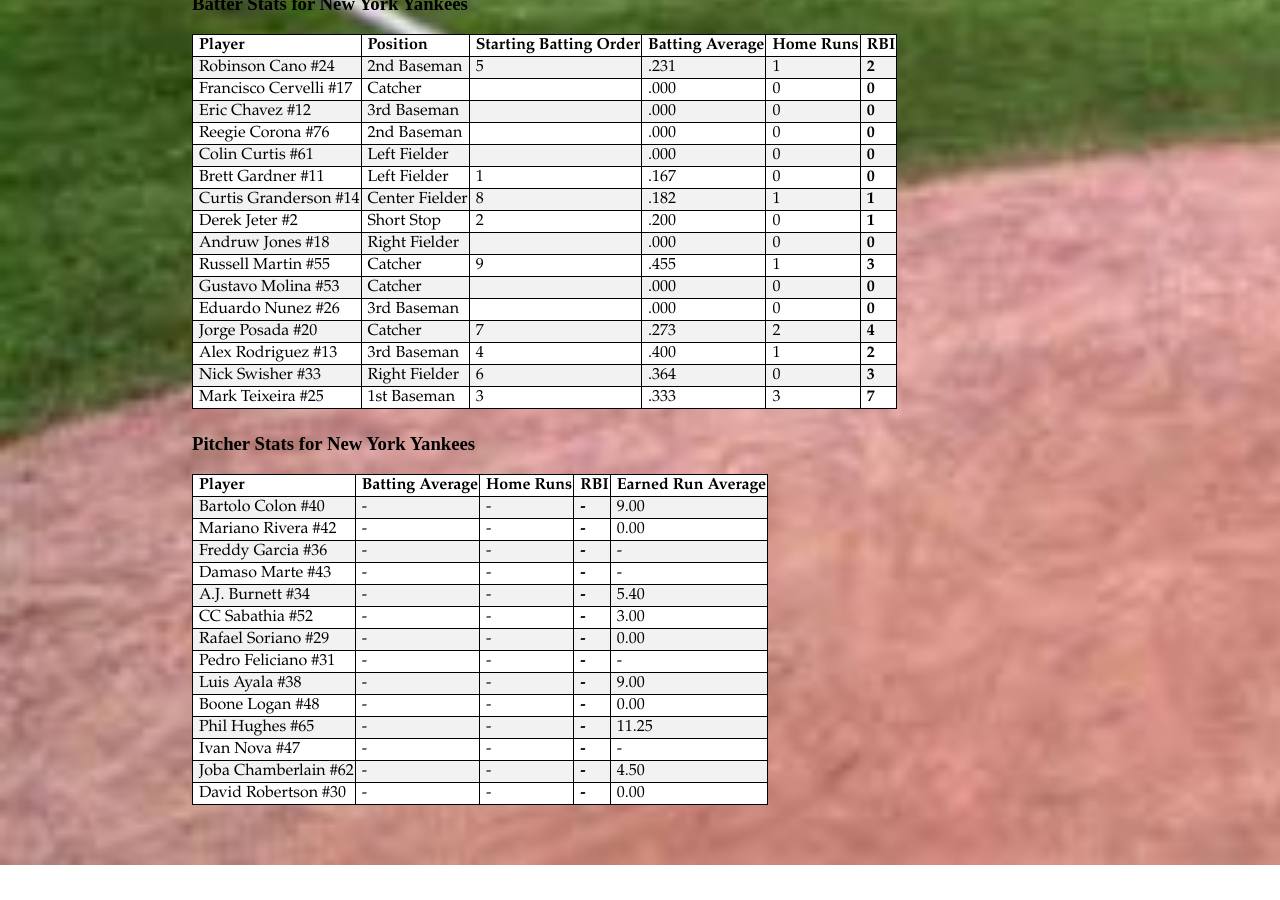
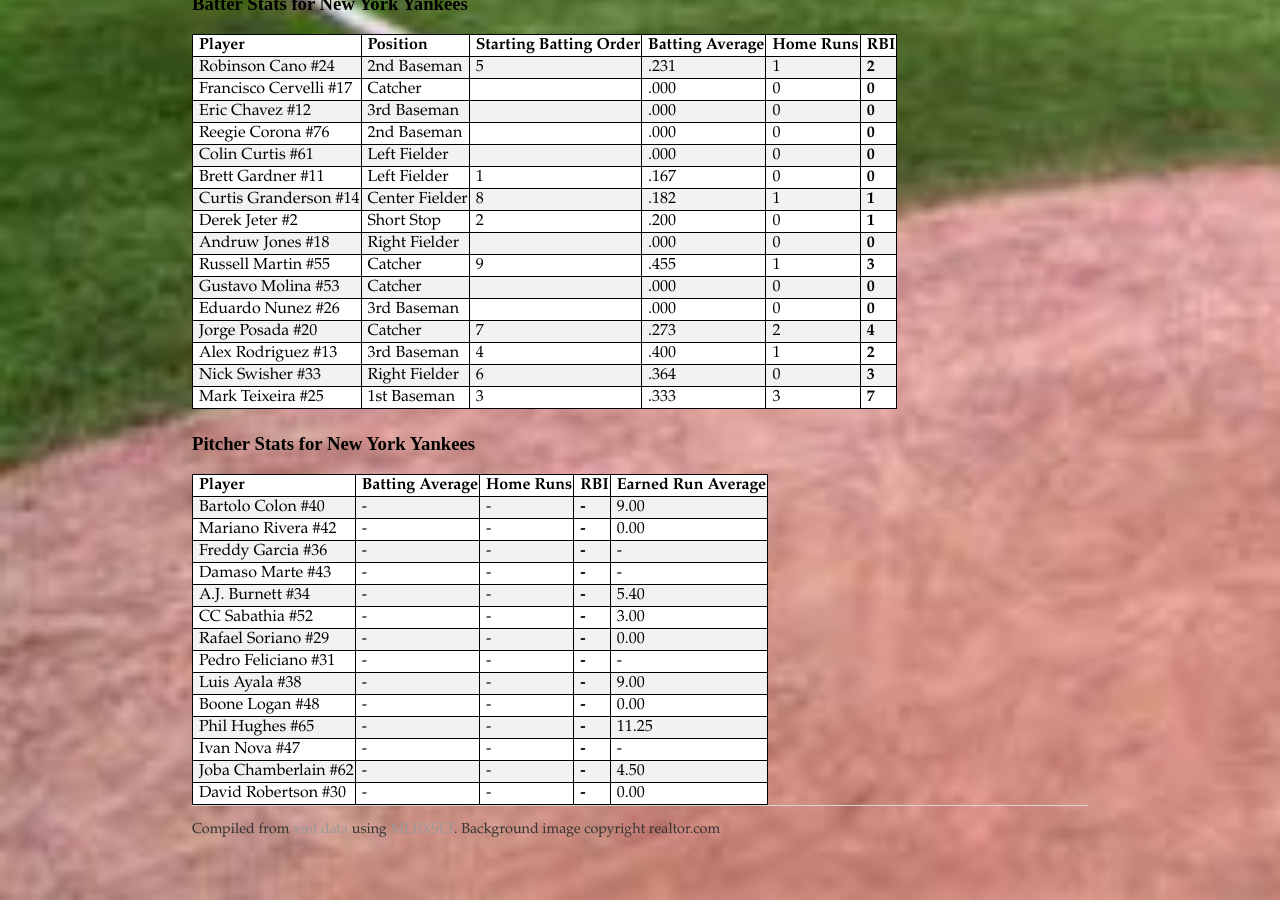
Before and after one commit to dmgustav/dmgustav.github.io, a Jekyll site: the page z656/assignment6/index.html, which Jekyll copies as it is, in a window 1280 px wide and 900 px high, scrolled down 1091 px. Built offline with Jekyll 4.4.1, drawn with Linux system fonts in a browser that asks for light colours; before the commit the page ends 1956 px from its top, so only the background shows below that.

Commit message:
Update index.html

```diff
--- a/z656/assignment6/index.html
+++ b/z656/assignment6/index.html
@@ -466,5 +466,6 @@
             <td>0.00</td>
          </tr>
       </table>
+      <footer><p>Compiled from <a href="http://gd2.mlb.com/components/game/mlb/year_2011/month_04/day_04/gid_2011_04_04_minmlb_nyamlb_1/players.xml">xml data</a> using <a href="/MLBXSLT.xml">MLBXSLT</a>. Background image copyright realtor.com </p></footer>
    </body>
 </html>
```
